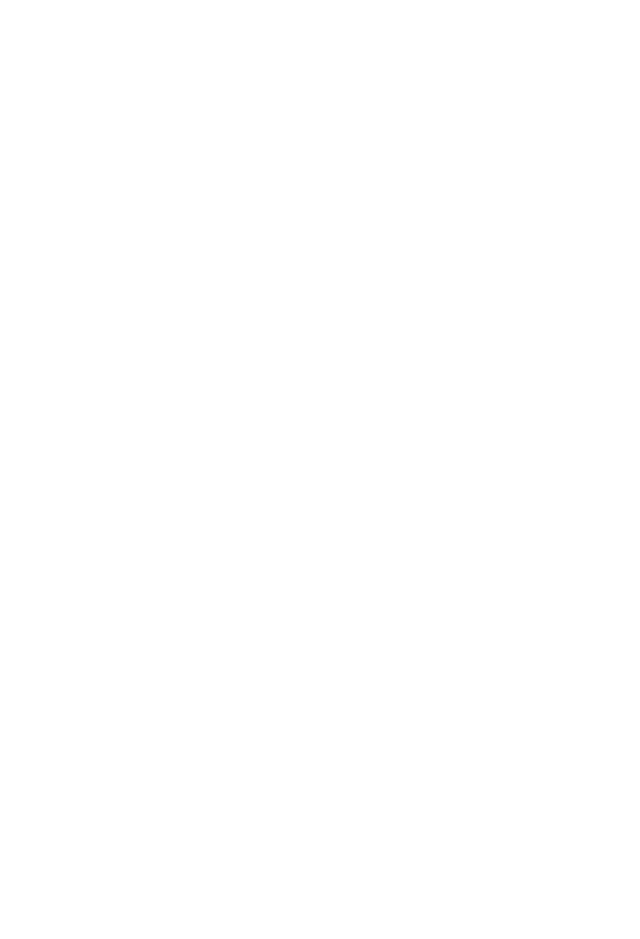
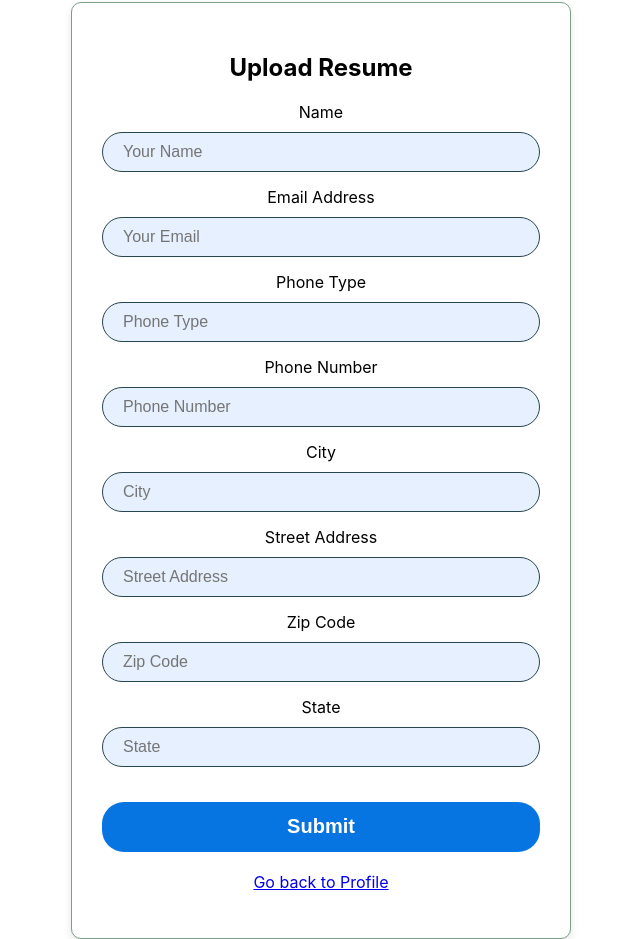
Before and after one commit to hritvikgupta/workday-clone-frontend, a React (Create React App) app: page /workday-clone-frontend/resume-upload in a window 1280 px wide. Before the commit this address had no page. Shown: the part 356-1295 px from the top of the page, without its empty margins (319-959 px from the left). Before the commit the page ends 800 px from the top, so only its background shows below. Built offline with nearby package versions, Linux system fonts and the light colour scheme; no server answers.

Commit message:
initial commit

```diff
--- a/src/App.js
+++ b/src/App.js
@@ -7,7 +7,7 @@
 
 function App() {
   return (
-    <Router>
+    <Router basename='/workday-clone-frontend'>
       <div className="App">
         <Routes>
           <Route path="/" element={<Navigate to="/login" />} />
--- a/src/components/loginPage.jsx
+++ b/src/components/loginPage.jsx
@@ -1,6 +1,6 @@
 import React, { useState } from 'react';
 import Header from './Header';
-import { useNavigate } from 'react-router-dom';
+import { Link, useNavigate } from 'react-router-dom';
 
 const inputStyles = {
   Input: {
@@ -197,7 +197,7 @@
             <Button label="Sign In" />
           </form>
           <div className="login-footer">
-            <p>Don't have an account yet? <a href="/signup">Create Account</a></p>
+            <p>Don't have an account yet? <Link to="/signup">Create Account</Link></p>
             <p><a href="/forgot-password">Forgot your password?</a></p>
           </div>
         </div>
--- a/src/components/resumeUploadPage.jsx
+++ b/src/components/resumeUploadPage.jsx
@@ -11,9 +11,8 @@
     boxSizing: 'border-box',
     borderRadius: '20px',
     backgroundColor: '#e7f0fe',
-    color: '#000000', // Changed text color to black
+    color: '#000000',
     fontSize: '16px',
-    // fontFamily: 'Roboto',
     lineHeight: '40px',
     outline: 'none',
     marginBottom: '15px',
@@ -21,8 +20,7 @@
   },
 };
 
-const InputField = ({ type, text, onChange, value }) => {
-  return (
+const InputField = ({ type, text, onChange, value }) => (
   <input
     style={inputStyles.Input}
     placeholder={text}
@@ -31,7 +29,6 @@
     value={value}
   />
 );
-};
 
 const buttonStyles = {
   Button: {
@@ -45,21 +42,18 @@
     backgroundColor: '#0675e1',
     color: '#ffffff',
     fontSize: '20px',
-    // fontFamily: 'Roboto',
     fontWeight: 700,
     lineHeight: '31px',
     outline: 'none',
-    marginTop: '20px' // Added margin-top for spacing
+    marginTop: '20px'
   },
 };
 
-const Button = (props) => {
-  return (
+const Button = (props) => (
   <button style={buttonStyles.Button} type="submit">
     {props.label}
   </button>
 );
-};
 
 const imageStyles = {
   ImageContainer: {
@@ -72,14 +66,9 @@
   },
 };
 
-const Image = ({ image }) => {
-  return (
-    <div style={{
-      ...imageStyles.ImageContainer,
-      backgroundImage: `url(${image})`,
-    }} />
+const Image = ({ image }) => (
+  <div style={{ ...imageStyles.ImageContainer, backgroundImage: `url(${image})` }} />
 );
-};
 
 const headerImageStyles = {
   ImageContainer: {
@@ -92,33 +81,25 @@
   },
 };
 
-const HeaderImage = ({ image }) => {
-  return (
-    <div style={{
-      ...headerImageStyles.ImageContainer,
-      backgroundImage: `url(${image})`,
-    }} />
+const HeaderImage = ({ image }) => (
+  <div style={{ ...headerImageStyles.ImageContainer, backgroundImage: `url(${image})` }} />
 );
-};
 
 const textStyles = {
   Text: {
     color: '#666666',
     fontSize: '28px',
-    // fontFamily: 'Roboto',
     fontWeight: 700,
     lineHeight: '39px',
     margin: '20px auto'
   },
 };
 
-const Text = ({ text }) => {
-  return (
+const Text = ({ text }) => (
   <div style={textStyles.Text}>
     {text}
   </div>
 );
-};
 
 const ResumeUploadPage = () => {
   const navigate = useNavigate();
@@ -132,14 +113,13 @@
   const [state, setState] = useState('');
 
   useEffect(() => {
-    // Fetch existing personal details if available
     const fetchPersonalDetails = async () => {
       const response = await fetch('http://localhost:5001/resume-uploaded', {
         method: 'GET',
         headers: {
           'Content-Type': 'application/json',
         },
-        credentials: 'include' // Ensure cookies are sent with the request
+        credentials: 'include'
       });
 
       const data = await response.json();
@@ -167,13 +147,13 @@
         'Content-Type': 'application/json',
       },
       body: JSON.stringify({ name, email, phoneType, phone, city, streetAddress, zipcode, state }),
-      credentials: 'include' // Ensure cookies are sent with the request
+      credentials: 'include'
     });
 
     const data = await response.json();
     if (response.ok) {
       console.log('Personal information submitted successfully', data);
-      navigate('/resume-uploaded/applications'); // Redirect to ApplicationsPage
+      navigate('/resume-uploaded/applications');
       alert('Personal Information Submitted Successfully');
     } else {
       alert(data.message);
@@ -182,7 +162,7 @@
 
   const handleProfileClick = (e) => {
     e.preventDefault();
-    navigate('/resume-uploaded/applications'); // Redirect to ApplicationsPage
+    navigate('/resume-uploaded/applications');
   };
 
   return (
@@ -201,7 +181,7 @@
           boxShadow: '0 4px 8px rgba(0, 0, 0, 0.1)',
         }}>
           <h2>Upload Resume</h2>
-          {name && <Text text={name} />} {/* Display fetched name below the label */}
+          {name && <Text text={name} />}
           <form className="resume-upload-form" onSubmit={handleSubmit}>
             <div className="form-group">
               <label htmlFor="name">Name</label>
```
Lines whose indentation alone changed are shown as unchanged.
